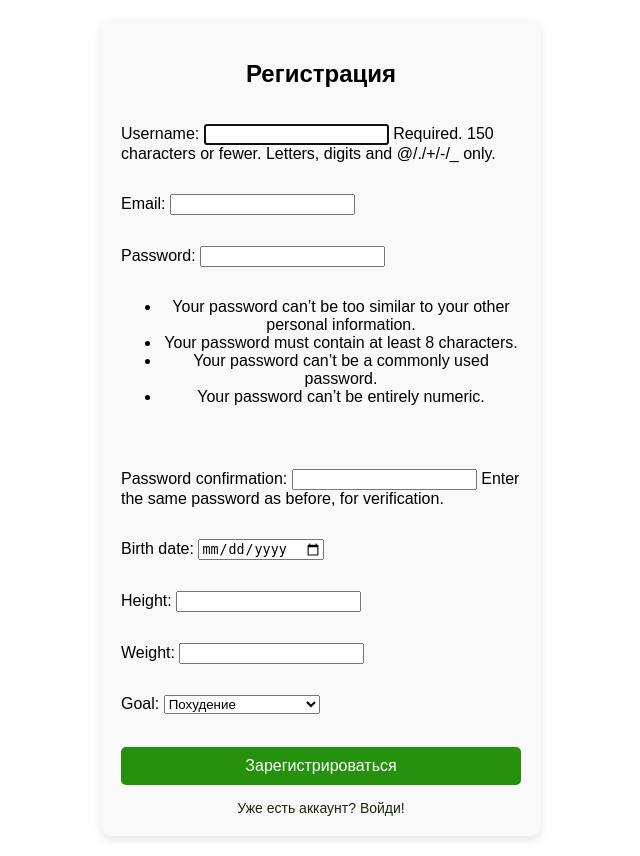
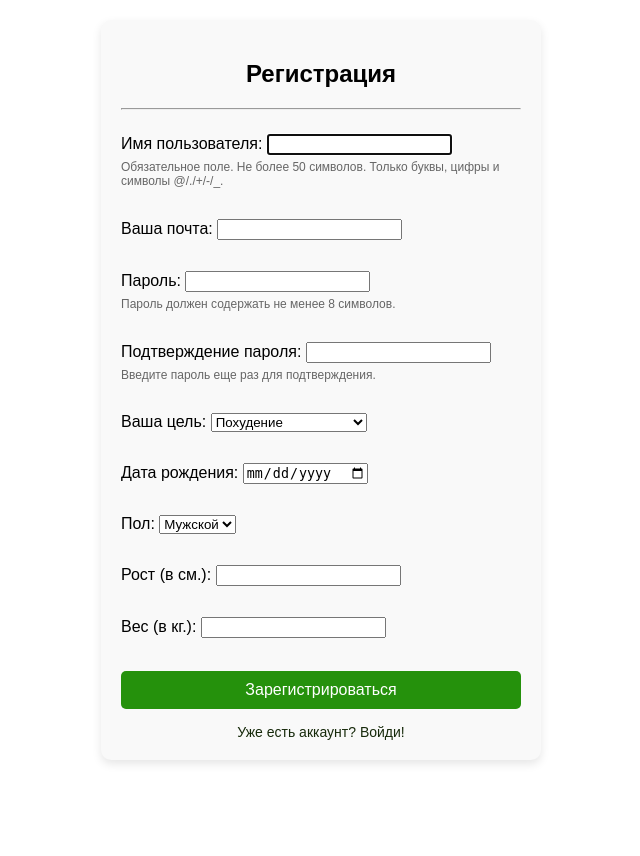
Before and after one commit to HotNooBik/TotalControl, a Django app: page /users/register/ in a window 1280 px wide. Shown: the part 64-920 px from the top of the page, without its empty margins (319-959 px from the left). After the commit the page ends 828 px from the top, so only its background shows below. Run offline with Django 4.2, Linux system fonts and the light colour scheme.

Commit message:
Russification and improvements
Обновления:
- руссифицированны поля в окнах регистрации и авторизации;
- руссифицированны ошибки, при вводе некорректных данных;
- улучшение оформления окна регистрации и авторизации.

```diff
--- a/total_control_django/main/static/css/mainstyle.css
+++ b/total_control_django/main/static/css/mainstyle.css
@@ -3,6 +3,7 @@ body {
     margin: 0;
     padding: 0;
 }
+
 .header {
     display: flex;
     justify-content: space-between;
@@ -11,14 +12,17 @@ body {
     background: #4CAF50;
     color: white;
 }
+
 .logo {
     font-size: 24px;
     font-weight: bold;
 }
+
 .nav-buttons {
     display: flex;
     gap: 15px;
 }
+
 .nav-buttons a {
     text-decoration: none;
     color: white;
@@ -27,9 +31,11 @@ body {
     background: #388E3C;
     transition: 0.3s;
 }
+
 .nav-buttons a:hover {
     background: #2E7D32;
 }
+
 .profile-img {
     width: 40px;
     height: 40px;
@@ -37,12 +43,14 @@ body {
     object-fit: cover;
     border: 2px solid white;
 }
+
 .logo a {
-    text-decoration: none; /* Убираем подчеркивание */
-    color: inherit; /* Наследуем цвет текста */
-    font-weight: bold; /* Можно оставить жирным */
-    cursor: pointer; /* Курсор в виде руки при наведении */
+    text-decoration: none;
+    color: inherit;
+    font-weight: bold;
+    cursor: pointer;
 }
+
 .logo a:hover {
-    text-decoration: none; /* Убираем подчеркивание при наведении */
+    text-decoration: none;
 }
--- a/total_control_django/main/views.py
+++ b/total_control_django/main/views.py
@@ -1,7 +1,6 @@
-from django.http import HttpResponse
 from django.shortcuts import render
 
 
 # Контроллеры
 def main(request):
-    return render(request, template_name='main/base.html')
+    return render(request, template_name='main/welcome.html')
--- a/total_control_django/users/forms.py
+++ b/total_control_django/users/forms.py
@@ -5,13 +5,100 @@ from .models import UserProfile
 
 
 class UserRegisterForm(UserCreationForm):
-    email = forms.EmailField(required=True)
+    username = forms.CharField(
+        label="Имя пользователя",
+        max_length=50,
+        help_text="Обязательное поле. Не более 50 символов. Только буквы, цифры и символы @/./+/-/_.",
+        error_messages={
+            "required": "Пожалуйста, введите имя пользователя.",
+            "max_length": "Имя пользователя не должно превышать 150 символов.",
+            "unique": "Пользователь с таким именем уже существует.",
+        },
+        required=True,
+    )
+
+    email = forms.EmailField(
+        label="Ваша почта",
+        error_messages={
+            "required": "Пожалуйста, введите почту.",
+            "invalid": "Введите существующую почту.",
+        },
+        required=True,
+    )
+
+    password1 = forms.CharField(
+        label="Пароль",
+        strip=False,
+        widget=forms.PasswordInput,
+        help_text="Пароль должен содержать не менее 8 символов.",
+        error_messages={
+            "required": "Пожалуйста, введите пароль.",
+        },
+        required=True,
+    )
+
+    password2 = forms.CharField(
+        label="Подтверждение пароля",
+        strip=False,
+        widget=forms.PasswordInput,
+        help_text="Введите пароль еще раз для подтверждения.",
+        error_messages={
+            "required": "Пожалуйста, подтвердите пароль.",
+            "password_mismatch": "Пароли не совпадают.",
+        },
+        required=True,
+    )
+
     birth_date = forms.DateField(
-        required=False, widget=forms.DateInput(attrs={"type": "date"})
+        label="Дата рождения",
+        required=True,
+        widget=forms.DateInput(attrs={"type": "date"}),
+        error_messages={
+            "required": "Пожалуйста, введите дату рождения.",
+        },
     )
-    height = forms.FloatField(required=False)
-    weight = forms.FloatField(required=False)
-    goal = forms.ChoiceField(choices=UserProfile.goal.field.choices, required=True)
+
+    sex = forms.ChoiceField(
+        label="Пол",
+        choices=UserProfile.sex.field.choices,
+        required=True,
+        error_messages={
+            "required": "Пожалуйста, укажите ваш пол.",
+        },
+    )
+
+    height = forms.FloatField(
+        label="Рост (в см.)",
+        required=True,
+        min_value=50,
+        max_value=300,
+        error_messages={
+            "required": "Пожалуйста, введите ваш рост.",
+            "max_value": "Пожалуйста, введите ваш настоящий рост.",
+            "min_value": "Пожалуйста, введите ваш настоящий рост.",
+        },
+    )
+
+    weight = forms.FloatField(
+        label="Вес (в кг.)",
+        required=True,
+        min_value=5,
+        max_value=635,
+        error_messages={
+            "required": "Пожалуйста, введите ваш вес.",
+            "max_value": "Пожалуйста, введите ваш настоящий вес.",
+            "min_value": "Пожалуйста, введите ваш настоящий вес.",
+        },
+    )
+
+    goal = forms.ChoiceField(
+        label="Ваша цель",
+        choices=UserProfile.goal.field.choices,
+        required=True,
+        error_messages={
+            "required": "Пожалуйста, выберите цель.",
+        },
+    )
 
     class Meta:
         model = User
@@ -20,10 +107,11 @@ class UserRegisterForm(UserCreationForm):
             "email",
             "password1",
             "password2",
+            "goal",
             "birth_date",
+            "sex",
             "height",
             "weight",
-            "goal",
         ]
 
     def save(self, commit=True):
@@ -36,10 +124,15 @@ class UserRegisterForm(UserCreationForm):
                 height=self.cleaned_data.get("height"),
                 weight=self.cleaned_data.get("weight"),
                 goal=self.cleaned_data.get("goal"),
+                sex=self.cleaned_data.get("sex"),
             )
         return user
 
 
 class UserLoginForm(AuthenticationForm):
+    error_messages = {
+        'invalid_login': "Неправильный логин или пароль. Проверьте данные и попробуйте снова.",
+        'inactive': "Этот аккаунт неактивен.",
+    }
     username = forms.CharField(label="Имя пользователя")
     password = forms.CharField(label="Пароль", widget=forms.PasswordInput)
--- a/total_control_django/users/templates/users/register.html
+++ b/total_control_django/users/templates/users/register.html
@@ -64,12 +64,32 @@
         .login-link a:hover {
             text-decoration: underline;
         }
+
+        .helptext {
+            font-size: 12px;
+            color: #666;
+            display: block;
+            margin-top: 5px;
+        }
+
+        .errorlist {
+            list-style: none;
+            padding: 0;
+            margin: 5px 0 0 0;
+        }
+
+        .errorlist li {
+            color: #ff0000;
+            font-size: 12px;
+            margin-top: 5px;
+        }
     </style>
 
     <div class="registration-container">
         <div class="registration-box">
             <h2>Регистрация</h2>
-            <form method="POST">
+            <hr>
+            <form action='.' method="POST">
                 {% csrf_token %}
                 {{ form.as_p }}
                 <br>
--- a/total_control_django/users/views.py
+++ b/total_control_django/users/views.py
@@ -1,6 +1,6 @@
 from django.shortcuts import render, redirect
 from django.contrib.auth.decorators import login_required
-from django.contrib.auth import login, logout, authenticate
+from django.contrib.auth import login, logout
 from django.contrib import messages
 from .forms import UserRegisterForm, UserLoginForm
 from .models import UserProfile
@@ -40,5 +40,5 @@ def user_logout(request):
 
 @login_required
 def profile(request):
-    profile = UserProfile.objects.get(user=request.user)
-    return render(request, 'users/profile.html', {'profile': profile})
+    user_profile = UserProfile.objects.get(user=request.user)
+    return render(request, 'users/profile.html', {'profile': user_profile})
```
Also changed, not shown: total_control_django/main/templates/main/index.html (deleted, +0 -10 lines), total_control_django/main/templates/main/welcome.html (added, +31 -0 lines), total_control_django/total_control_django/settings.py (+46 -43 lines), total_control_django/users/models.py (+35 -7 lines), total_control_django/users/templates/users/login.html (+42 -7 lines), total_control_django/users/validators.py (added, +53 -0 lines).
